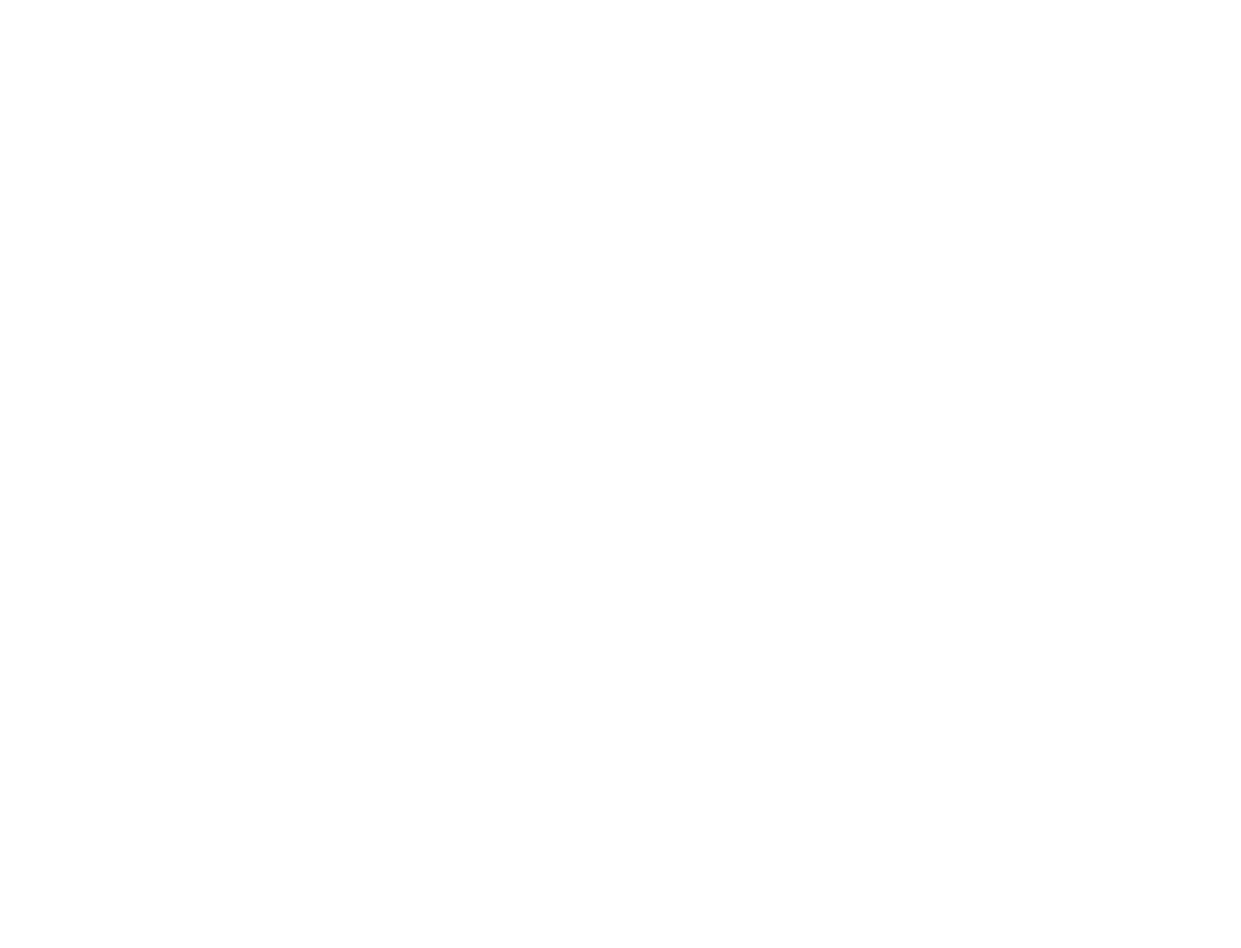
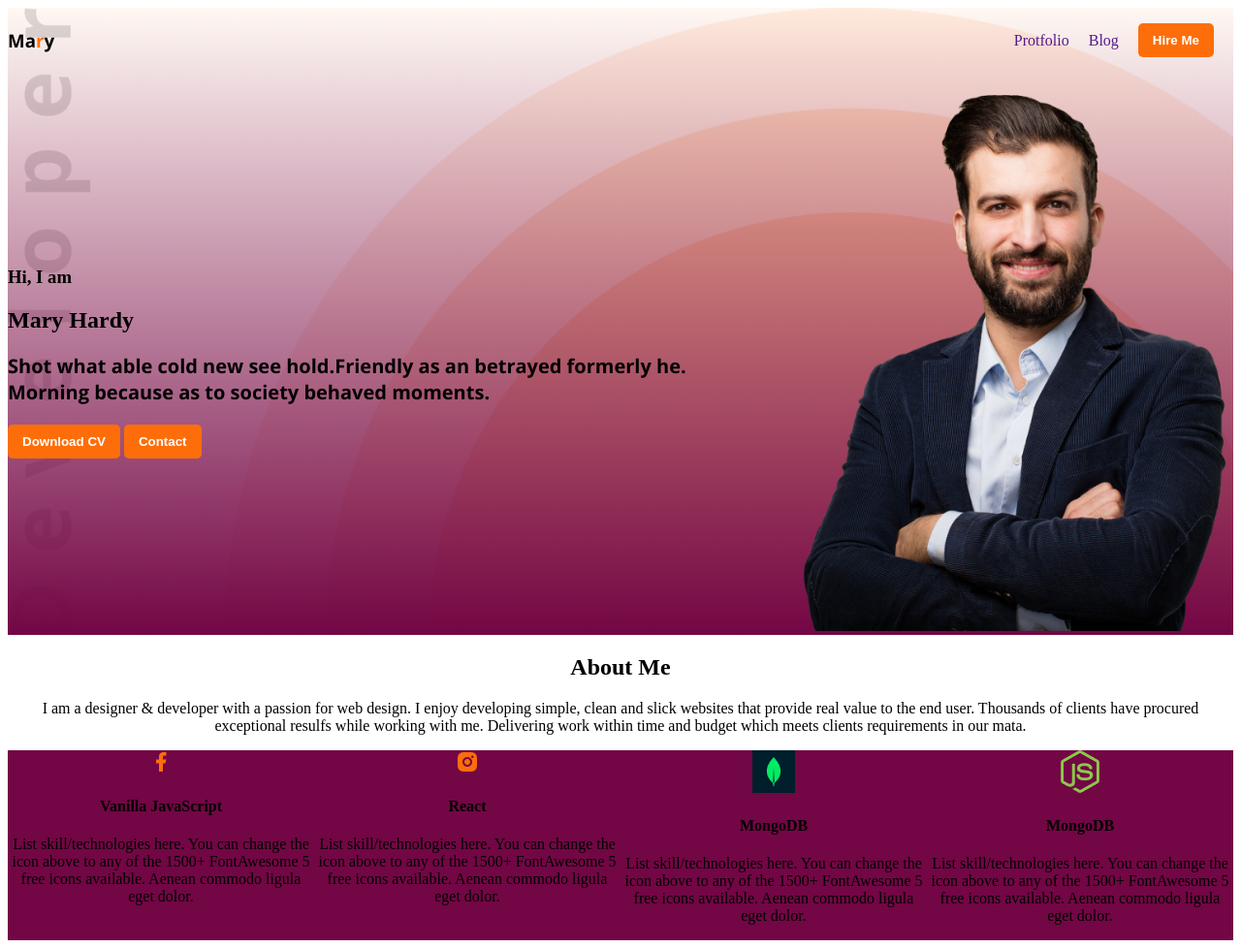
Before and after one commit to alimmahade/developer-portfolio-1, a plain HTML site: page index.html in a window 1280 px wide. Shown: the whole page at 97% size. Before the commit the page ends 800 px from the top, so only its background shows below. Drawn offline with nearby package versions, Linux system fonts and the light colour scheme.

Commit message:
hero and about section added

```diff
--- a/index.html
+++ b/index.html
@@ -3,11 +3,98 @@
   <head>
     <meta charset="UTF-8" />
     <meta name="viewport" content="width=device-width, initial-scale=1.0" />
-    <title>My Developer Portfolio</title>
+    <title>Mehedi Developer Protfolio</title>
+    <link rel="preconnect" href="https://fonts.googleapis.com" />
+    <link rel="preconnect" href="https://fonts.gstatic.com" crossorigin />
+    <link
+      href="https://fonts.googleapis.com/css2?family=Open+Sans:ital,wght@0,300..800;1,300..800&display=swap"
+      rel="stylesheet"
+    />
+    <link rel="stylesheet" href="style.css" />
   </head>
   <body>
-    <header></header>
-    <main></main>
-    <footer></footer>
+    <header class="parent-nav-hero bg-color">
+      <nav class="navbar">
+        <h3 class="body-txt">Ma<span style="color: #fd6e0a">r</span>y</h3>
+        <ul class="nav-link">
+          <li><a href="">Protfolio</a></li>
+          <li><a href="">Blog</a></li>
+          <li>
+            <a href=""> <button class="btn-primary">Hire Me</button></a>
+          </li>
+        </ul>
+      </nav>
+      <section class="hero-parent-section">
+        <div class="hero-left">
+          <h3 class="hero-gretting-txt">Hi, I am</h3>
+          <h1 class="hero-header">Mary Hardy</h1>
+          <p class="body-txt sec-description">
+            Shot what able cold new see hold.Friendly as an betrayed formerly
+            he. Morning because as to society behaved moments.
+          </p>
+          <button class="btn-primary">Download CV</button>
+          <button class="btn-primary">Contact</button>
+        </div>
+        <div class="hero-right">
+          <img src="/images/hardy.png" alt="" />
+        </div>
+      </section>
+    </header>
+    <main>
+      <section class="about-me">
+        <h2>About Me</h2>
+        <p>
+          I am a designer & developer with a passion for web design. I enjoy
+          developing simple, clean and slick websites that provide real value to
+          the end user. Thousands of clients have procured exceptional resulfs
+          while working with me. Delivering work within time and budget which
+          meets clients requirements in our mata.
+        </p>
+        <div class="about-footer">
+          <div class="skill">
+            <img src="/images/icons/facebook.png" alt="" />
+            <h4 class="skill-title">Vanilla JavaScript</h4>
+            <p class="skill-description">
+              List skill/technologies here. You can change the icon above to any
+              of the 1500+ FontAwesome 5 free icons available. Aenean commodo
+              ligula eget dolor.
+            </p>
+          </div>
+          <div class="skill">
+            <img src="images/icons/insta.png" alt="" />
+            <h4 class="skill-title">React</h4>
+            <p class="skill-description">
+              List skill/technologies here. You can change the icon above to any
+              of the 1500+ FontAwesome 5 free icons available. Aenean commodo
+              ligula eget dolor.
+            </p>
+          </div>
+          <div class="skill">
+            <img src="images/icons/mongo.png" alt="" />
+            <h4 class="skill-title">MongoDB</h4>
+            <p class="skill-description">
+              List skill/technologies here. You can change the icon above to any
+              of the 1500+ FontAwesome 5 free icons available. Aenean commodo
+              ligula eget dolor.
+            </p>
+          </div>
+          <div class="skill">
+            <img src="images/icons/nodejs.png" alt="" />
+            <h4 class="skill-title">MongoDB</h4>
+            <p class="skill-description">
+              List skill/technologies here. You can change the icon above to any
+              of the 1500+ FontAwesome 5 free icons available. Aenean commodo
+              ligula eget dolor.
+            </p>
+          </div>
+        </div>
+      </section>
+      <section class="what-do"></section>
+      <section class="resume-summary"></section>
+    </main>
+    <footer>
+      <section class="f-left"></section>
+      <section class="f-right"></section>
+    </footer>
   </body>
 </html>
--- /dev/null
+++ b/style.css
@@ -0,0 +1,89 @@
+/* *{
+    margin: 0 auto;
+} */
+.body-txt{
+    font-family: "Open Sans", "sans-serif";
+    font-optical-sizing: auto;
+    font-weight: 700;
+    font-style: normal;
+    }
+    .parent-nav-hero{
+        background-image:linear-gradient(0deg, #730645, transparent),
+         url(/images/header_bg.png)
+         ,url(/images/developer.png);
+        background-repeat: no-repeat;
+        background-position: top left, bottom right;
+        background-size: contain;
+    }
+
+/* Shared Style */
+.bg-color{
+    background-color: #FFF8F3;
+}
+
+.btn-primary{
+    background-color: #FD6E0A;
+    border-radius: 5px;
+    color: white;
+    border: none;
+    padding: 10px 15px;
+    font-weight: bold;
+}
+.sec-title{
+    font-size: 35px;
+    font-weight: bold;
+    color: #181818;
+
+}
+.sec-description{
+    font-size: 20px;
+
+}
+
+
+  /* navbar syle */
+  .navbar{
+    display: flex;
+    align-items: center;
+    justify-content: space-between;
+    /* margin: 50px 200px; */
+}
+.nav-link{
+    display: flex;
+    align-items: center;
+  }
+  .nav-link li{
+    list-style: none;
+  }
+  .nav-link li a{
+    text-decoration: none;
+    margin-right: 20px;
+  }
+  .hero-parent-section{
+    display: flex;
+    align-items: center;
+    justify-content: space-between;
+  }
+
+  .hero-gretting-txt{
+
+  }
+  .hero-right > img{
+    height: 576px;
+    width: 484px;
+  }
+
+  /* About me Section */
+  .about-me{
+    margin: 0 auto;
+    text-align: center;
+
+  }
+  .about-footer{
+    display: flex;
+    margin: 0 auto;
+    background-color: #730645;
+    justify-content: center;
+
+
+  }
```
Also changed, not shown: images/developer.png (added), images/hardy.png (added), images/header_bg.png (added), images/icons/facebook.png (added), images/icons/insta.png (added), images/icons/js.png (added), images/icons/mongo.png (added), images/icons/nodejs.png (added), images/icons/react.png (added), images/icons/twitter.png (added), 1 other file.
